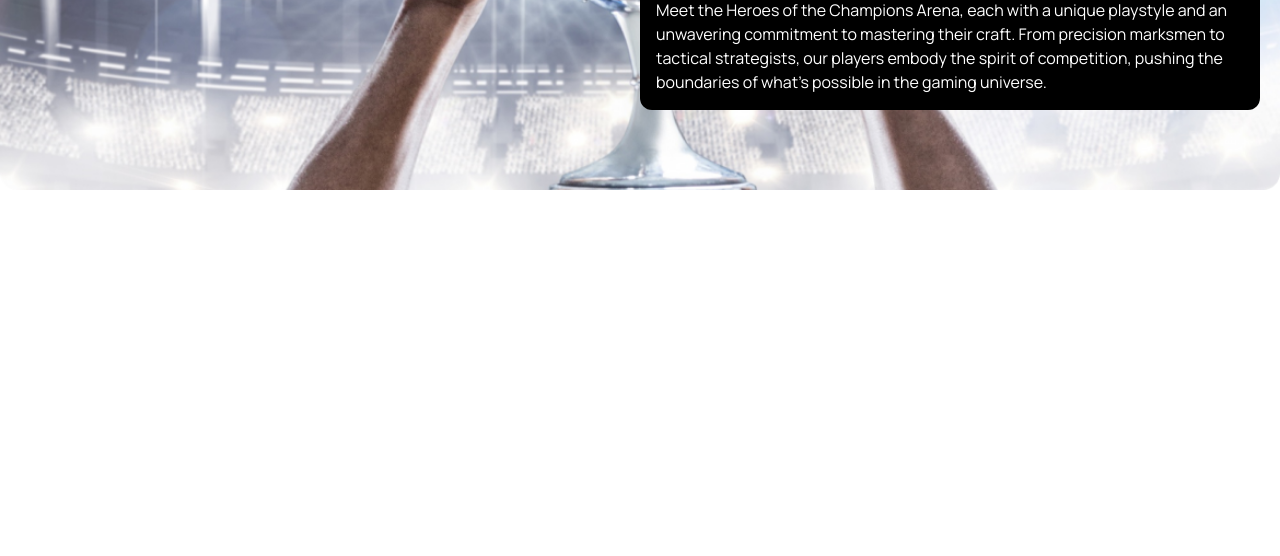
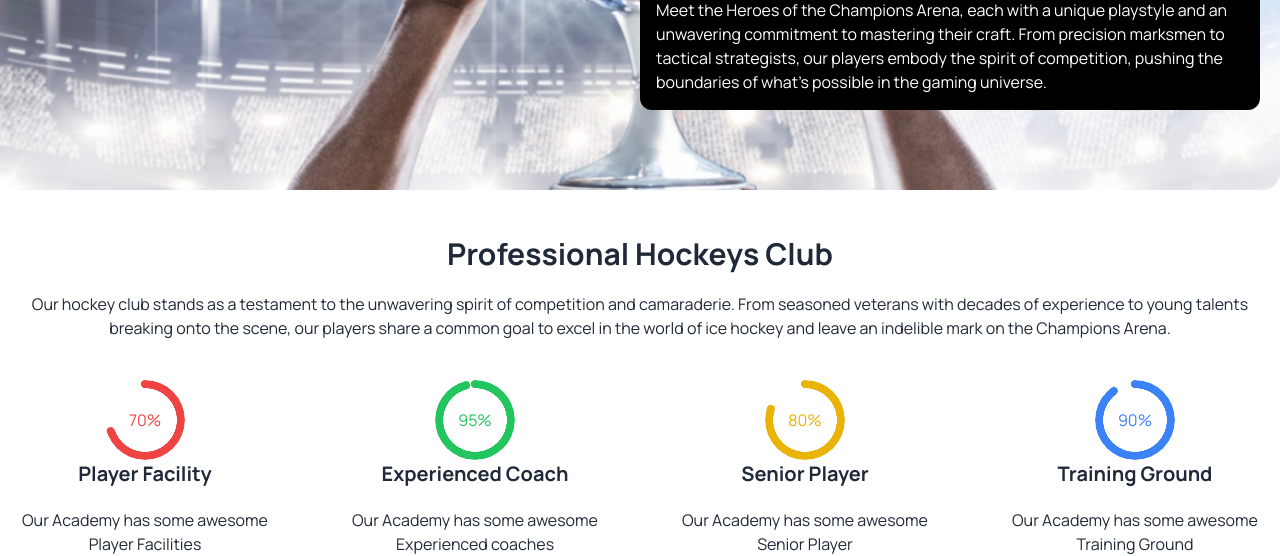
Before and after one commit to SHAYAN-ABRAR/Champions-Arena-Website, a plain HTML site: page index.html in a window 1280 px wide. Shown: the part 480-1036 px from the top of the page. Before the commit the page ends 800 px from the top, so only its background shows below. Drawn offline with nearby package versions, Linux system fonts and the light colour scheme.

Commit message:
radial progress bar added

```diff
--- a/index.html
+++ b/index.html
@@ -95,18 +95,48 @@
                 <!-- special details -->
                 <div class="absolute -bottom-35 lg:bottom-20 right-5 left-2/4 bg-black p-4 text-left rounded-xl">
                     <h4 class="text-white lg:text-2xl font-bold mb-3 lg:mb-5">Meet All the Heroes from the field</h4>
-                    <p class="text-white text-sm lg:text-base">Meet the Heroes of the Champions Arena, each with a unique playstyle and an unwavering commitment to
+                    <p class="text-white text-sm lg:text-base">Meet the Heroes of the Champions Arena, each with a
+                        unique playstyle and an unwavering commitment to
                         mastering their craft. From precision marksmen to tactical strategists, our players embody the
                         spirit of competition, pushing the boundaries of what's possible in the gaming universe.</p>
                 </div>
 
             </div>
         </banner>
-
-
     </header>
-    <main>
-
+    <main class="max-w-7xl mx-auto">
+        <section class=" mt-10 text-center mb-10">
+            <h2 class="text-3xl font-bold mb-5">
+                Professional Hockeys Club
+            </h2>
+            <p>Our hockey club stands as a testament to the unwavering spirit of competition and camaraderie. From
+                seasoned veterans with decades of experience to young talents breaking onto the scene, our players share
+                a common goal to excel in the world of ice hockey and leave an indelible mark on the Champions Arena.
+            </p>
+        </section>
+        <!-- progress bar -->
+        <section class="grid sm:grid-cols-1 lg:grid-cols-4 text-center gap-10">
+            <div>
+                <div class="radial-progress text-red-500" style="--value:70;" role="progressbar">70%</div>
+                <h3 class="text-xl font-bold mb-5">Player Facility</h3>
+                <p>Our Academy has some awesome Player Facilities</p>
+            </div>
+            <div>
+                <div class="radial-progress text-green-500" style="--value:96;" role="progressbar">95%</div>
+                <h3 class="text-xl font-bold mb-5">Experienced Coach</h3>
+                <p>Our Academy has some awesome Experienced coaches</p>
+            </div>
+            <div>
+                <div class="radial-progress text-yellow-500" style="--value:80;" role="progressbar">80%</div>
+                <h3 class="text-xl font-bold mb-5">Senior Player</h3>
+                <p>Our Academy has some awesome Senior Player</p>
+            </div>
+            <div>
+                <div class="radial-progress text-blue-500" style="--value:90;" role="progressbar">90%</div>
+                <h3 class="text-xl font-bold mb-5">Training Ground</h3>
+                <p>Our Academy has some awesome Training Ground</p>
+            </div>
+        </section>
     </main>
     <footer>
 
```
Also changed, not shown: images/p red.png (added).
